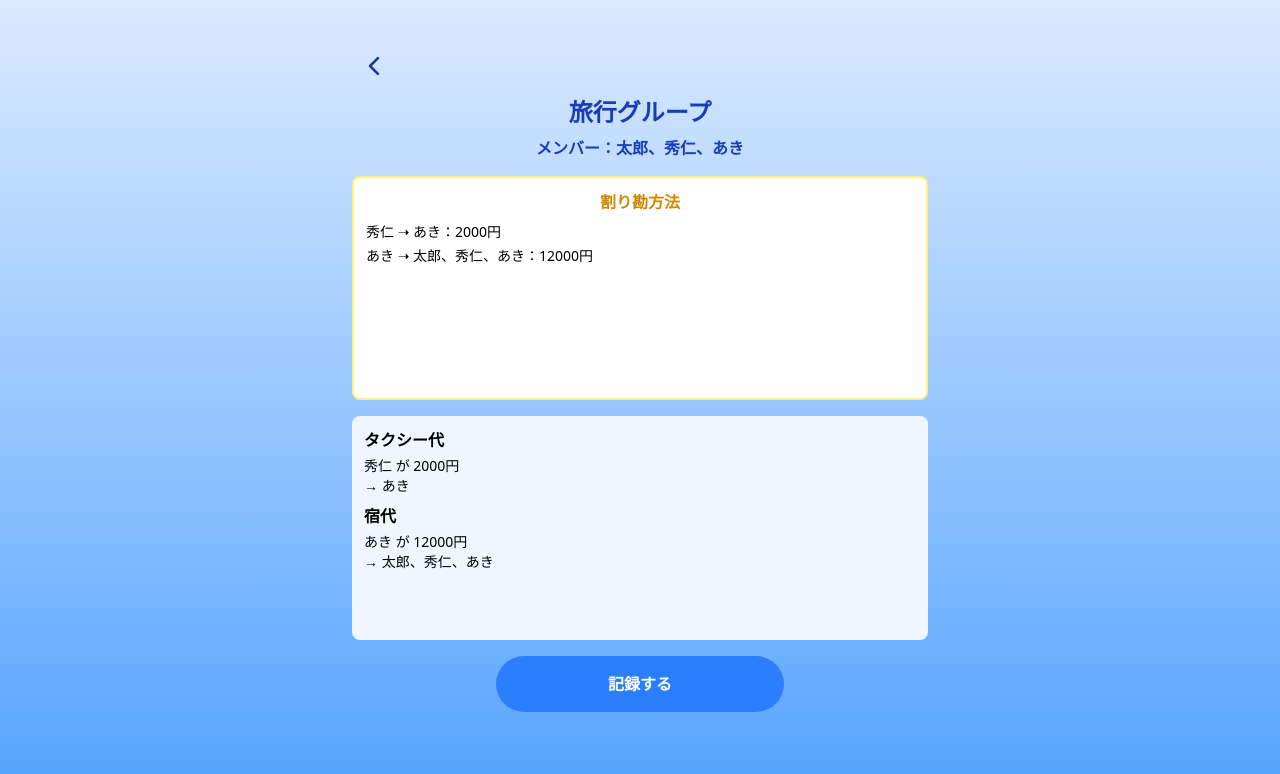
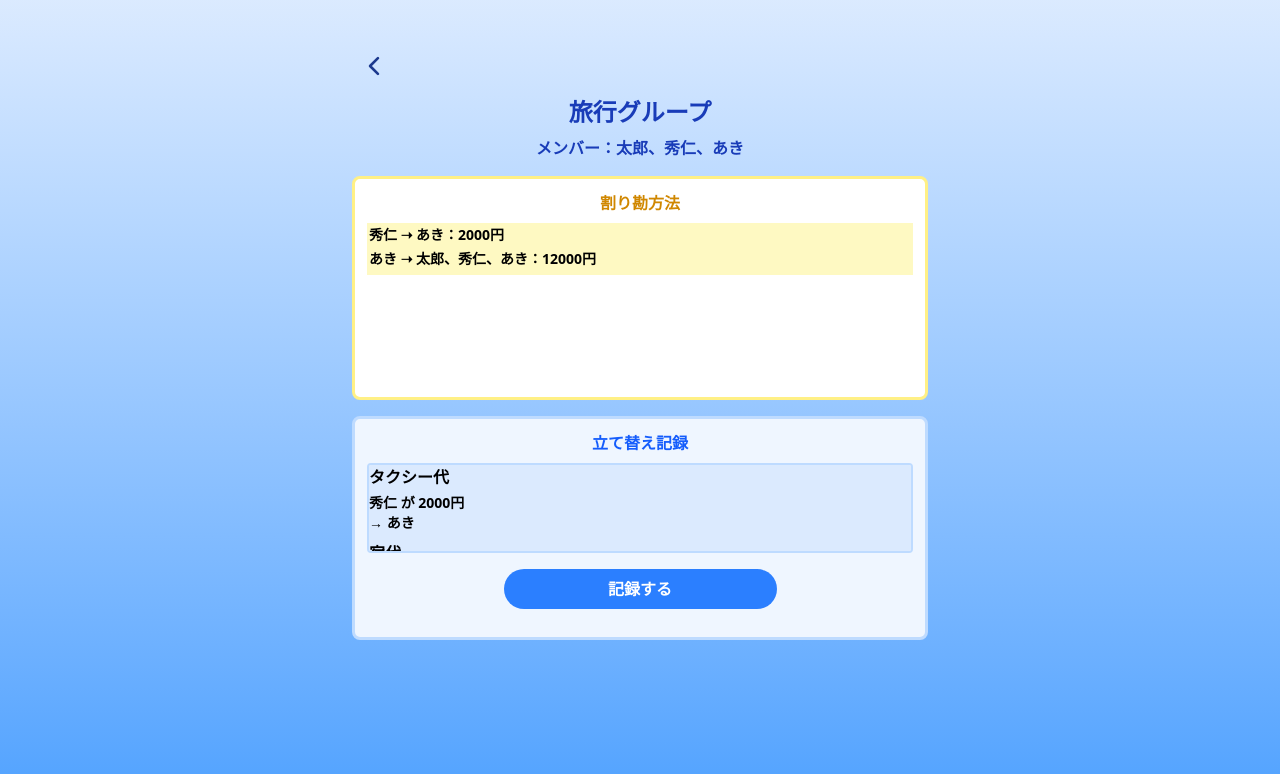
Before and after one commit to Hideto6/separate_check_w, a Next.js app: page /group in a window 1280 px wide. Shown: the top 774 px of the page. Built offline with nearby package versions, Linux system fonts and the light colour scheme.

Commit message:
active機能追加、フロント編集

```diff
--- a/src/app/add_payment/page.tsx
+++ b/src/app/add_payment/page.tsx
@@ -75,7 +75,7 @@ export default function AddPaymentPage() {
 
         <button
           onClick={handleSubmit}
-          className="bg-blue-500 p-4 rounded-full text-white font-bold text-lg w-full"
+          className="bg-blue-500 p-4 rounded-full text-white font-bold text-lg w-full hover:bg-blue-400 active:bg-blue-400"
         >
           追加
         </button>
--- a/src/app/group/page.tsx
+++ b/src/app/group/page.tsx
@@ -40,39 +40,41 @@ export default function GroupPage() {
           </div>
         </div>
 
-        <div className="flex flex-col items-center bg-white w-full h-56 border-2 border-yellow-200 p-3 rounded-lg mb-4 overflow-y-auto">
-          <div className="font-bold text-yellow-600 mb-2 text-base">
+        <div className="flex flex-col items-center bg-white w-full h-56 border-3 border-yellow-200 p-3 rounded-lg mb-4">
+          <div className="font-bold text-yellow-600 mb-2 text-base  rounded">
             割り勘方法
           </div>
-          <div className="w-full">
+          <div className="w-full bg-yellow-100 border-2 border-yellow-100 overflow-y-auto">
             {records.map((r) => (
-              <div key={r.id} className="text-sm mb-1">
+              <div key={r.id} className="text-sm mb-1 font-bold">
                 {r.payer} ➝ {r.for.join("、")}：{r.amount}円
+              </div>
+            ))}{" "}
+          </div>
+        </div>
+
+        <div className="flex flex-col items-center w-full h-56 bg-blue-50 p-3 rounded-lg mb-4 border-3 border-blue-200">
+          <div className="font-bold text-blue-600 mb-2 text-base  rounded">
+            立て替え記録
+          </div>
+          <div className="w-full bg-blue-100 border-2 border-blue-200 rounded overflow-y-auto">
+            {records.map((r) => (
+              <div key={r.id} className="mb-2">
+                <div className="font-bold text-base mb-1">{r.title}</div>
+                <div className="text-sm font-bold">
+                  {r.payer} が {r.amount}円
+                </div>
+                <div className="text-sm font-bold">→ {r.for.join("、")}</div>
               </div>
             ))}
           </div>
+          <button
+            className="bg-blue-500 p-2 rounded-full text-white font-bold text-base w-1/2 mx-auto block mt-4 mb-4 hover:bg-blue-400 active:bg-blue-400"
+            onClick={() => router.push("/add_payment")}
+          >
+            記録する
+          </button>
         </div>
-
-        <div className="flex flex-col items-center w-full h-56 bg-blue-50 p-3 rounded-lg mb-4 overflow-y-auto">
-          <div className="w-full">
-            {records.map((r) => (
-              <div key={r.id} className="mb-2">
-                <div className="font-bold text-base mb-1">{r.title}</div>
-                <div className="text-sm">
-                  {r.payer} が {r.amount}円
-                </div>
-                <div className="text-sm">→ {r.for.join("、")}</div>
-              </div>
-            ))}
-          </div>
-        </div>
-
-        <button
-          className="bg-blue-500 p-4 rounded-full text-white font-bold text-base w-1/2 mx-auto block mt-4 mb-4"
-          onClick={() => router.push("/add_payment")}
-        >
-          記録する
-        </button>
       </div>
     </div>
   );
--- a/src/app/page.tsx
+++ b/src/app/page.tsx
@@ -61,7 +61,7 @@ export default function Home() {
         />
         <button
           onClick={addMember}
-          className="bg-blue-500 p-3 rounded-lg text-white font-bold hover:bg-blue-400"
+          className="bg-blue-500 p-3 rounded-lg text-white font-bold hover:bg-blue-400 active:bg-blue-400"
         >
           <IoAddOutline size={25} />
         </button>
@@ -75,7 +75,7 @@ export default function Home() {
             {name}
             <button
               onClick={() => deleteMember(name)}
-              className="ml-2 w-6 h-6 flex items-center justify-center text-red-500 font-bold rounded-full hover:bg-red-500 hover:text-white transition-colors"
+              className="ml-2 w-6 h-6 flex items-center justify-center text-red-500 font-bold rounded-full hover:bg-red-500 hover:text-white active:bg-red-500 active:text-white transition-colors"
             >
               <IoCloseSharp size={20} />
             </button>
@@ -84,7 +84,7 @@ export default function Home() {
       </div>
       <button
         onClick={createGroup}
-        className="bg-blue-500 p-4 rounded-full text-white font-bold text-base w-80 hover:bg-blue-400"
+        className="bg-blue-500 p-4 rounded-full text-white font-bold text-base w-80 hover:bg-blue-400 active:bg-blue-400"
       >
         グループを作成
       </button>
```
